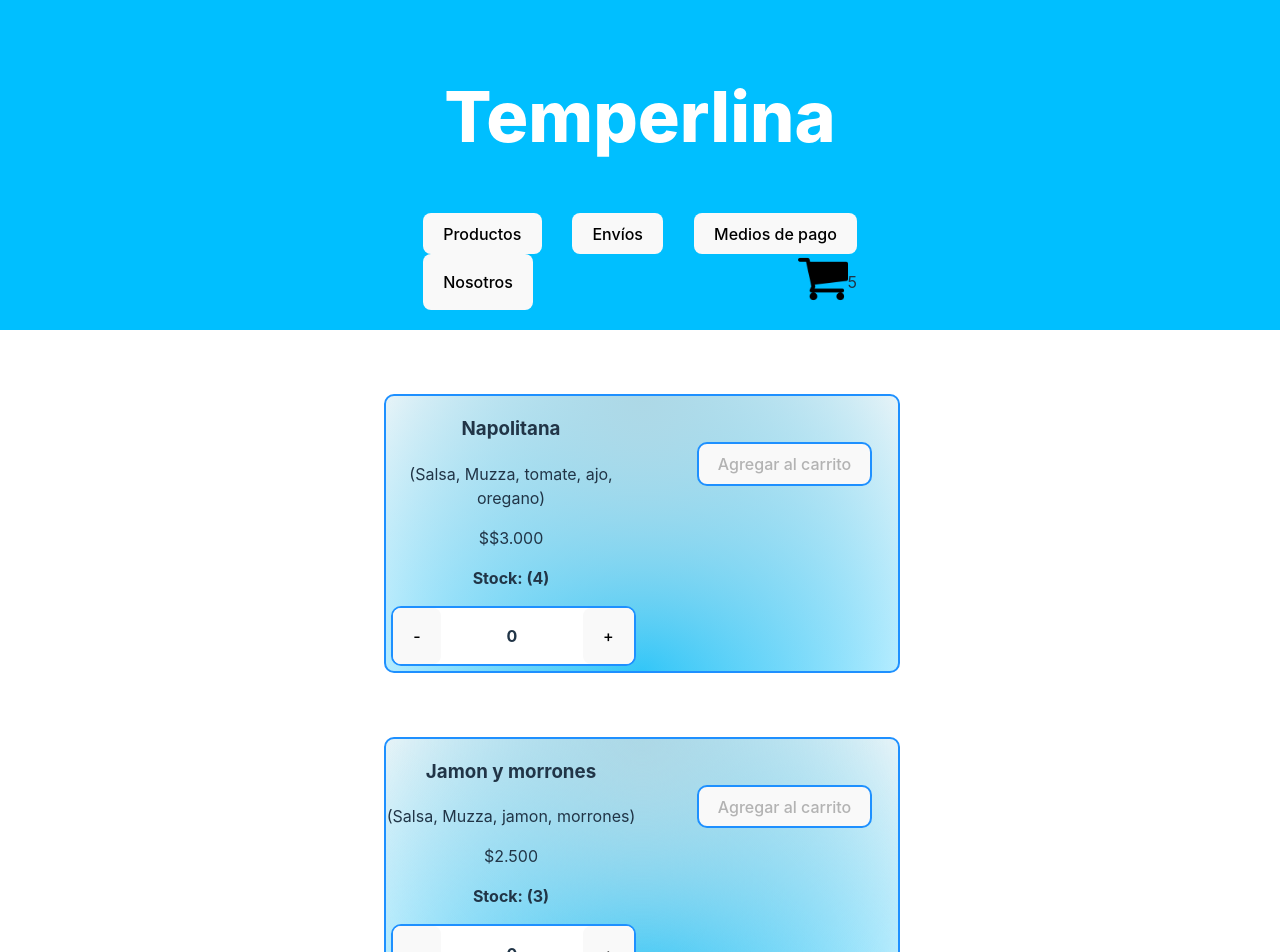
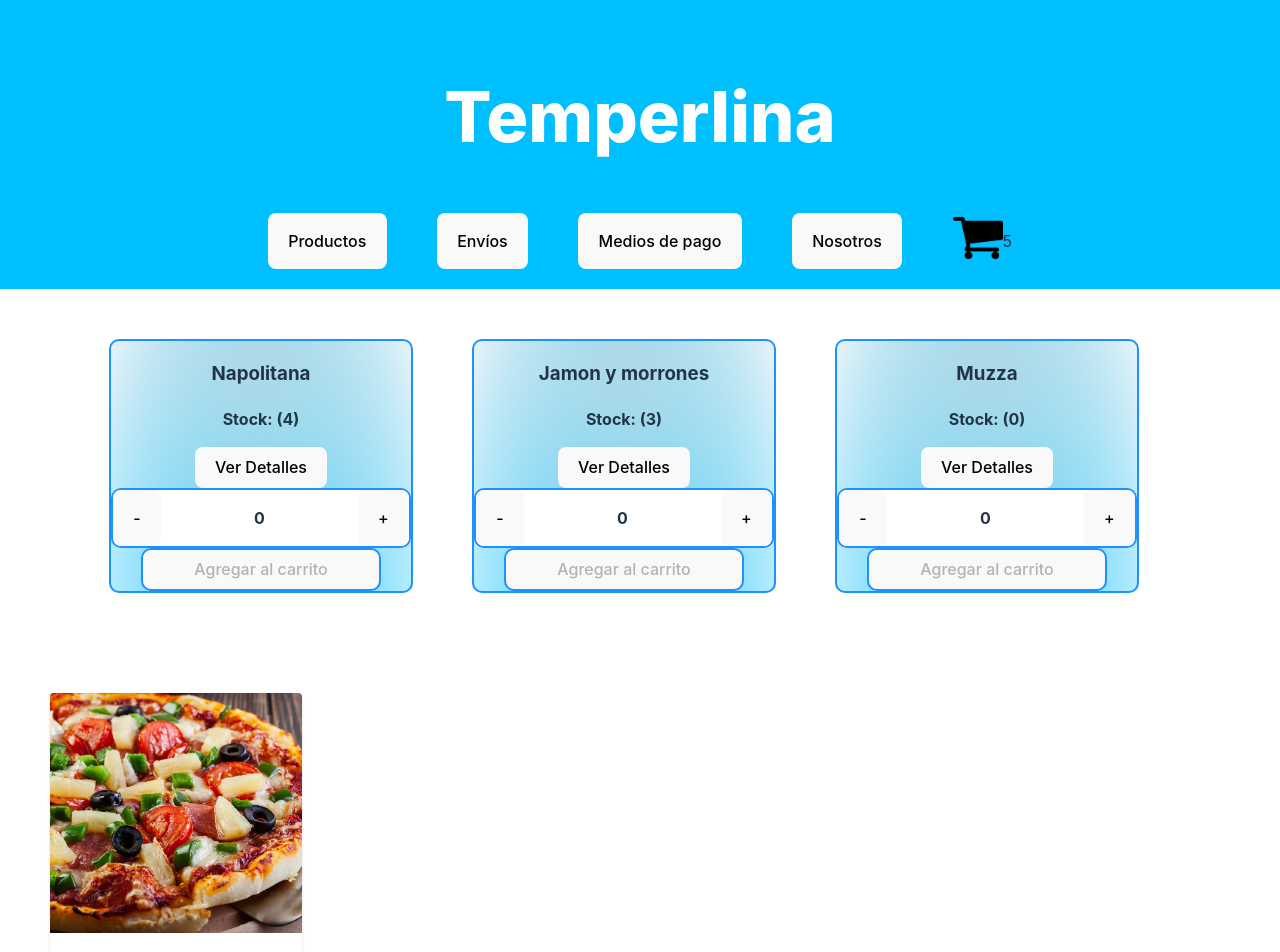
Before and after one commit to gianluca-1996/ecommerce-react58080, a React (Vite) app: page / in a window 1280 px wide. Shown: the top 952 px of the page. Built offline with nearby package versions, Linux system fonts and the light colour scheme.

Commit message:
agrega itemDetailContainer

```diff
--- a/package.json
+++ b/package.json
@@ -14,7 +14,8 @@
     "@emotion/styled": "^11.11.0",
     "@mui/material": "^5.14.4",
     "react": "^18.2.0",
-    "react-dom": "^18.2.0"
+    "react-dom": "^18.2.0",
+    "react-router-dom": "^6.15.0"
   },
   "devDependencies": {
     "@types/react": "^18.2.14",
--- a/src/App.css
+++ b/src/App.css
@@ -2,3 +2,17 @@
     display: flex;
     flex-direction: column;
 }
+
+.divItemListContainer{
+    display: flex;
+    flex-direction: row;
+    flex-wrap: wrap;
+    padding: 50px;
+}
+
+.divItemDetailContainer{
+    display: flex;
+    flex-direction: row;
+    flex-wrap: wrap;
+    padding: 50px;
+}
--- a/src/App.jsx
+++ b/src/App.jsx
@@ -8,10 +8,10 @@ function App() {
   return (
     <main className='main'>
       <Navbar/>
-      <div>
+      <div className='divItemListContainer'>
         <ItemListContainer/>
       </div>
-      <div>
+      <div className='divItemDetailContainer'>
         <ItemDetailContainer id={1}/>
       </div>
       <Footer/>
--- a/src/components/ItemDetailContainer/ItemDetail/index.jsx
+++ b/src/components/ItemDetailContainer/ItemDetail/index.jsx
@@ -25,6 +25,9 @@ const ItemDetail = ({producto}) => {
           <Typography variant="body2" color="text.secondary">
             {producto.description}
           </Typography>
+          <Typography variant="body2" color="text.secondary">
+            <strong>${producto.price}</strong>
+          </Typography>
         </CardContent>
         <CardActions>
           <Button size="small">Agregar al Carrito</Button>
--- a/src/components/ItemListContainer/ItemList/Item/index.jsx
+++ b/src/components/ItemListContainer/ItemList/Item/index.jsx
@@ -40,9 +40,10 @@ const Content = (props) => {
             <div className="contentLog">
                 <div className="title">
                     <h3>{props.title}</h3>
-                    <p>({props.description})</p>
-                    <p>${props.price}</p>
                     <p><strong>Stock: ({props.stock})</strong></p>
+                </div>
+                <div>
+                    <button>Ver Detalles</button>
                 </div>
                 <div className="contentBtn">
                     <button onClick={props.decrementaContador} disabled={props.desabilitaDecremento}>-</button>
@@ -50,7 +51,9 @@ const Content = (props) => {
                     <button onClick={props.incrementaContador} disabled={props.desabilitaIncremento}>+</button>
                 </div>
             </div>
-            <button className="btnCarrito" disabled={props.desHabilitaCarrito} onClick={props.onAdd}>Agregar al carrito</button>
+            <div>
+                <button className="btnCarrito" disabled={props.desHabilitaCarrito} onClick={props.onAdd}>Agregar al carrito</button>
+            </div>
         </div>
     )
 }
--- a/src/components/ItemListContainer/ItemList/Item/style.css
+++ b/src/components/ItemListContainer/ItemList/Item/style.css
@@ -1,23 +1,17 @@
 .contentCount{
     display: flex;
-    flex-direction: row;
-    justify-content: space-between;
-    justify-items: center;
-    flex-wrap: wrap;
-    width: 40%;
-    margin-left: 30%;
-    margin-right: 30%;
+    flex-direction: column;
+    width: 300px;
     background: radial-gradient(ellipse at top, lightblue, transparent),
                 radial-gradient(ellipse at bottom, deepskyblue, transparent);
     border-radius: 10px;
     border: 2px solid dodgerblue;
-    margin-top: 5%;
+    margin-left: 5%;
 }
 
 .contentLog{
     display: flex;
     flex-direction: column;
-    width: 250px;
     text-align: center;
 }
 
@@ -28,14 +22,12 @@
     flex-direction: row;
     justify-content: space-between;
     background-color: white;
-    margin-left: 2%;
-    margin-bottom: 2%;
 }
 
 .btnCarrito{
     border: 2px solid dodgerblue;
     border-radius: 10px;
-    height: 5%;
-    margin-top: 9%;
-    margin-right: 5%;
+    width: 80%;
+    margin-left: 10%;
+    margin-right: 10%;
 }
--- a/src/components/ItemListContainer/index.jsx
+++ b/src/components/ItemListContainer/index.jsx
@@ -28,9 +28,7 @@ const ItemListContainer = () => {
     }, [])
 
     return(
-        <div className="principal">
-            <ItemList productos={productos}/>
-        </div>
+        <ItemList productos={productos}/>
     );
 
 }
--- a/src/components/Navbar/style.css
+++ b/src/components/Navbar/style.css
@@ -17,5 +17,5 @@
     display: flex;
     justify-content: space-between;
     flex-wrap: wrap;
-    width: 35%;
+    width: 60%;
 }
--- a/src/mocks/data.js
+++ b/src/mocks/data.js
@@ -3,7 +3,7 @@ export const data = [
         id: "1",
         title: "Napolitana",
         description: "Salsa, Muzza, tomate, ajo, oregano",
-        price: "$3.000",
+        price: "3.000",
         pictureUrl: "src/assets/img/napolitana.jpg",
         stock: "4"
     },
```
Also changed, not shown: 1 other file (tests, documents, lock files or other folders).
